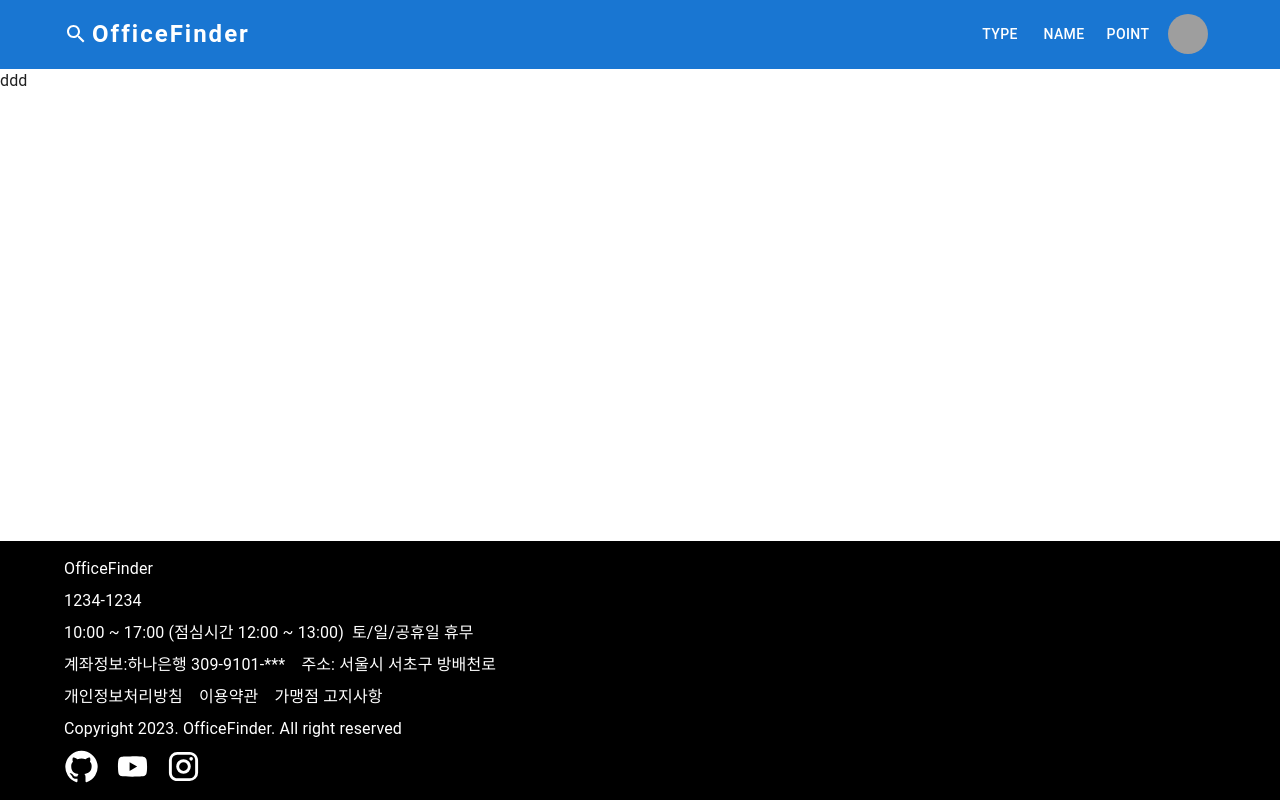
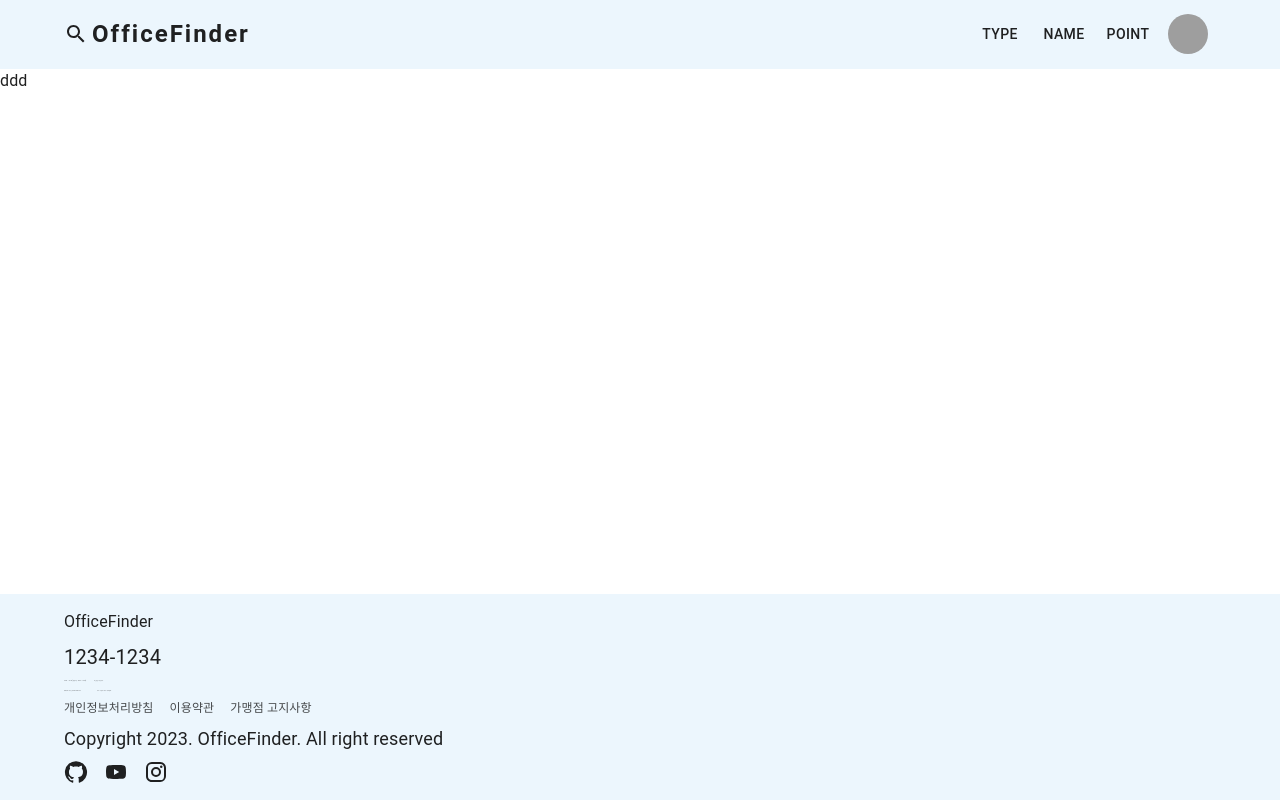
Before and after one commit to minyyi/refactoring_project, a React (Vite) app: page / in a window 1280 px wide. Built offline with nearby package versions, Linux system fonts and the light colour scheme; grey boxes are pictures that could not be loaded.

Commit message:
추가 : sidebar 컴포넌트 추가

```diff
--- a/src/component/layout/appbar/Appbar.tsx
+++ b/src/component/layout/appbar/Appbar.tsx
@@ -1,6 +1,6 @@
 import { useTheme } from "@mui/material/styles";
 import { AppBar, Toolbar, Container, useMediaQuery } from "@mui/material";
-import WebAppbar from "./Web";
+import WebAppbar from "./WebAppbar";
 import Profile from "./Profile";
 import MobileAppbar from "./Mobile";
 
--- a/src/component/layout/appbar/Mobile.tsx
+++ b/src/component/layout/appbar/Mobile.tsx
@@ -1,6 +1,6 @@
-import { Box, IconButton, Typography } from "@mui/material";
-import MenuIcon from "@mui/icons-material/Menu";
+import { Box, Typography } from "@mui/material";
 import { Search } from "@mui/icons-material";
+import Sidebar from "./Sidebar";
 
 const MobileAppbar = () => {
   return (
@@ -15,7 +15,7 @@ const MobileAppbar = () => {
           variant="h5"
           noWrap
           component="a"
-          href="#app-bar-with-responsive-menu"
+          href="#"
           sx={{
             mr: 2,
             display: "flex",
@@ -30,15 +30,7 @@ const MobileAppbar = () => {
       </Box>
 
       <Box sx={{ display: "flex" }}>
-        <IconButton
-          size="large"
-          aria-label="account of current user"
-          aria-controls="menu-appbar"
-          aria-haspopup="true"
-          color="inherit"
-        >
-          <MenuIcon />
-        </IconButton>
+        <Sidebar />
       </Box>
     </>
   );
--- /dev/null
+++ b/src/component/layout/appbar/Sidebar.tsx
@@ -0,0 +1,87 @@
+import * as React from "react";
+import {
+  Box,
+  List,
+  ListItem,
+  ListItemButton,
+  ListItemText,
+  IconButton,
+  Drawer,
+  Divider,
+} from "@mui/material";
+import MenuIcon from "@mui/icons-material/Menu";
+
+type Anchor = "right";
+
+const Sidebar = () => {
+  const [state, setState] = React.useState({
+    right: false,
+  });
+
+  const toggleDrawer =
+    (anchor: Anchor, open: boolean) =>
+    (event: React.KeyboardEvent | React.MouseEvent) => {
+      if (
+        event &&
+        event.type === "keydown" &&
+        ((event as React.KeyboardEvent).key === "Tab" ||
+          (event as React.KeyboardEvent).key === "Shift")
+      ) {
+        return;
+      }
+
+      setState({ ...state, [anchor]: open });
+    };
+
+  const list = (anchor: Anchor) => (
+    <Box
+      role="presentation"
+      onClick={toggleDrawer(anchor, false)}
+      onKeyDown={toggleDrawer(anchor, false)}
+    >
+      <List>
+        {["Profile", "Bookmark", "Reservation"].map((text) => (
+          <ListItem key={text} disablePadding>
+            <ListItemButton>
+              <ListItemText primary={text} />
+            </ListItemButton>
+          </ListItem>
+        ))}
+      </List>
+
+      <Divider />
+
+      <List>
+        <ListItem disablePadding>
+          <ListItemButton>
+            <ListItemText>Logout</ListItemText>
+          </ListItemButton>
+        </ListItem>
+      </List>
+    </Box>
+  );
+
+  return (
+    <Box>
+      {(["right"] as const).map((anchor) => (
+        <React.Fragment key={anchor}>
+          <IconButton
+            onClick={toggleDrawer(anchor, true)}
+            size="large"
+            aria-label="sidebar menu"
+          >
+            <MenuIcon />
+          </IconButton>
+          <Drawer
+            anchor={anchor}
+            open={state[anchor]}
+            onClose={toggleDrawer(anchor, false)}
+          >
+            {list(anchor)}
+          </Drawer>
+        </React.Fragment>
+      ))}
+    </Box>
+  );
+};
+export default Sidebar;
--- a/src/component/layout/footer/Footer.tsx
+++ b/src/component/layout/footer/Footer.tsx
@@ -2,16 +2,16 @@ import { Box, Typography, Container } from "@mui/material";
 import GitHubIcon from "@mui/icons-material/GitHub"; // import styled from "@emotion/styled";
 import YouTubeIcon from "@mui/icons-material/YouTube";
 import InstagramIcon from "@mui/icons-material/Instagram";
+import styled from "@emotion/styled";
 
 const Footer = () => {
   return (
     <>
-      <Box sx={{ backgroundColor: "black" }}>
+      <Box sx={{ backgroundColor: "primary.main", fontSize: 1 }}>
         <Container
           sx={{
             minHeight: 80,
             py: 2,
-            color: "white",
             display: "flex",
             flexDirection: "column",
             rowGap: 1,
@@ -23,10 +23,12 @@ const Footer = () => {
           </Box>
           {/* 전화번호 */}
 
-          <Typography>1234-1234</Typography>
+          <Typography sx={{ fontSize: 20 }}>1234-1234</Typography>
           <Box sx={{ display: "flex", columnGap: 1 }}>
-            <Typography>10:00 ~ 17:00 (점심시간 12:00 ~ 13:00)</Typography>
-            <Typography>토/일/공휴일 휴무</Typography>
+            <Typography variant="footer">
+              10:00 ~ 17:00 (점심시간 12:00 ~ 13:00)
+            </Typography>
+            <Typography variant="footer">토/일/공휴일 휴무</Typography>
           </Box>
 
           {/* 계좌/주소 */}
@@ -38,8 +40,12 @@ const Footer = () => {
             }}
           >
             {/* fo */}
-            <Typography>계좌정보:하나은행 309-9101-***</Typography>
-            <Typography>주소: 서울시 서초구 방배천로</Typography>
+            <Typography variant="footer">
+              계좌정보:하나은행 309-9101-***
+            </Typography>
+            <Typography variant="footer">
+              주소: 서울시 서초구 방배천로
+            </Typography>
           </Box>
           {/* 개인정보처리/이용약관/가맹점 */}
           <Box
@@ -47,13 +53,15 @@ const Footer = () => {
               display: "flex",
               flexDirection: "row",
               columnGap: 2,
+              fontSize: 12,
+              color: "black",
+              textDecoration: "none",
             }}
           >
-            <a>개인정보처리방침</a>
-            <a>이용약관</a>
-            <a>가맹점 고지사항</a>
+            <A href="#">개인정보처리방침</A>
+            <A href="#">이용약관</A>
+            <A href="#">가맹점 고지사항</A>
           </Box>
-          {/* 카피라이트 */}
           <Box
             sx={{
               display: "flex",
@@ -61,7 +69,7 @@ const Footer = () => {
               alignItems: "center",
             }}
           >
-            <Typography>
+            <Typography variant="footer">
               Copyright 2023. OfficeFinder. All right reserved
             </Typography>
           </Box>
@@ -70,12 +78,11 @@ const Footer = () => {
             sx={{
               display: "flex",
               columnGap: 2,
-              fontSize: "large",
             }}
           >
-            <GitHubIcon fontSize="large" />
-            <YouTubeIcon fontSize="large" />
-            <InstagramIcon fontSize="large" />
+            <GitHubIcon fontSize="medium" />
+            <YouTubeIcon fontSize="medium" />
+            <InstagramIcon fontSize="medium" />
           </Box>
         </Container>
       </Box>
@@ -84,3 +91,9 @@ const Footer = () => {
 };
 
 export default Footer;
+
+const A = styled.a`
+  text-decoration: none;
+  color: black;
+  opacity: 0.7;
+`;
--- a/src/theme/theme.tsx
+++ b/src/theme/theme.tsx
@@ -1,3 +1,37 @@
 import { createTheme } from "@mui/material/styles";
 
-export const theme = createTheme({});
+export const theme = createTheme({
+  palette: {
+    primary: {
+      main: "#ecf6fd",
+      light: "#eff7fd",
+      dark: "#a5acb1",
+      // contrastText: main값을 통해 계산됨
+    },
+    secondary: {
+      main: "#ede7f6",
+      light: "#f0ebf7",
+      dark: "#a5a1ac",
+      // contrastText: main값을 통해 계산됨
+    },
+  },
+});
+
+declare module "@mui/material/styles" {
+  interface TypographyVariants {
+    footer: React.CSSProperties;
+  }
+
+  // allow configuration using `createTheme`
+  interface TypographyVariantsOptions {
+    footer?: React.CSSProperties;
+  }
+}
+
+// Update the Typography's variant prop options
+declare module "@mui/material/Typography" {
+  interface TypographyPropsVariantOverrides {
+    footer: true;
+  }
+}
+// dark: #001a28
```
Also changed, not shown: src/component/layout/appbar/WebAppbar.tsx (renamed from src/component/layout/appbar/Web.tsx).
